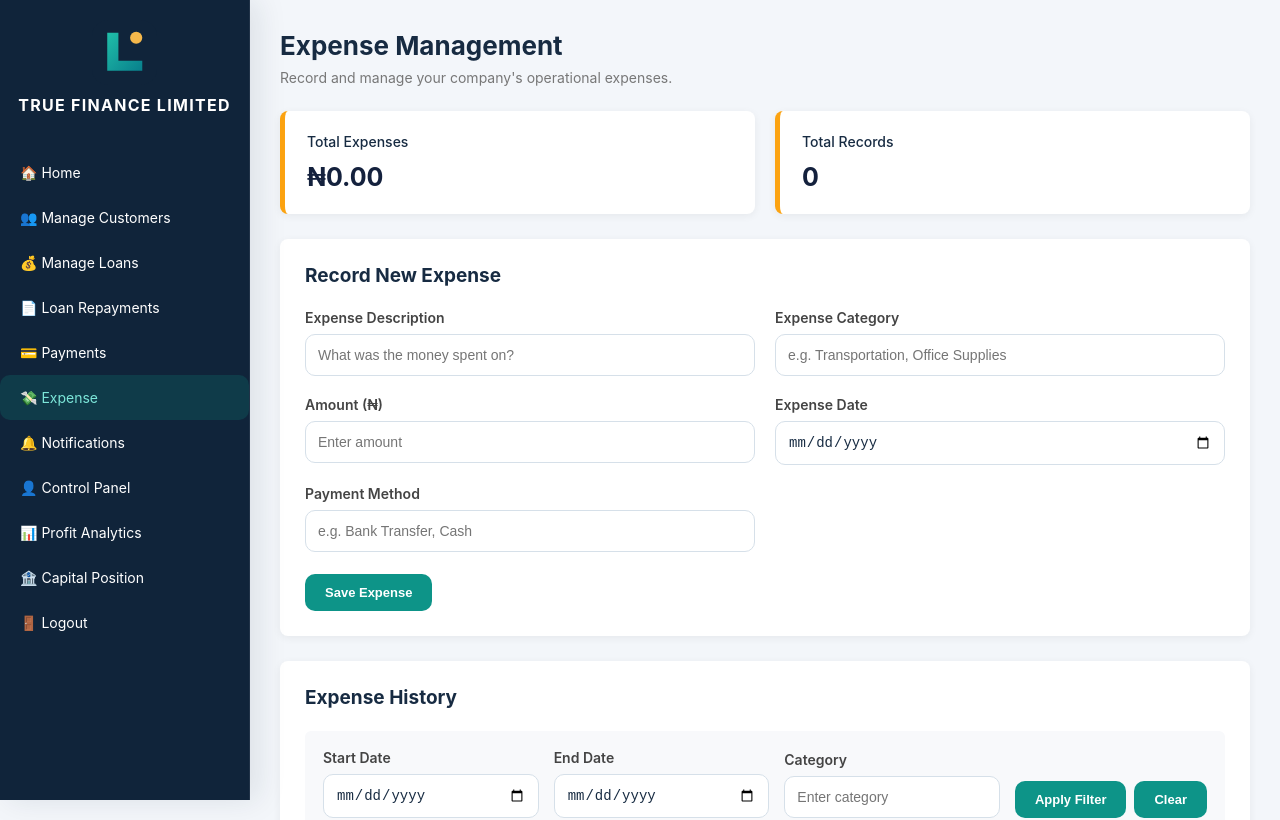
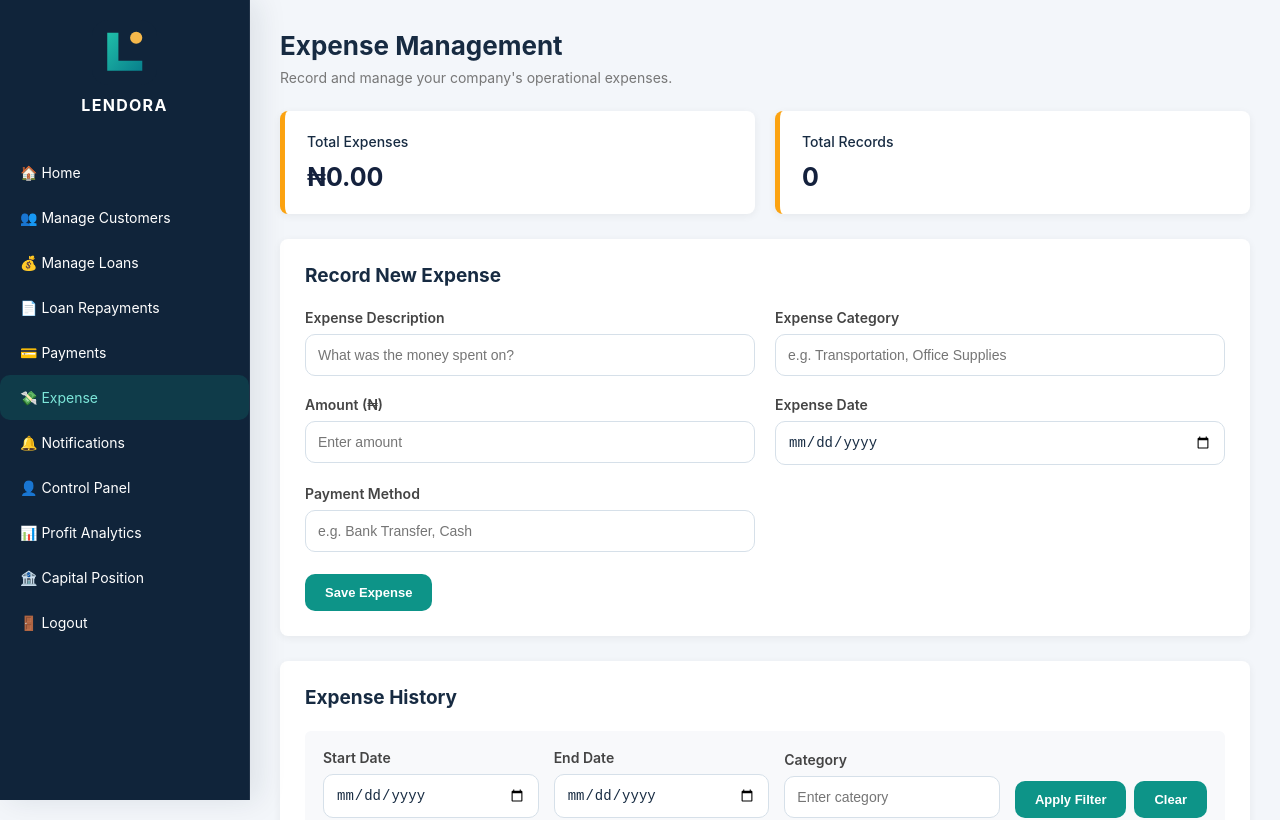
Before and after one commit to kingluise/Lendora, a plain HTML site: page expense.html in a window 1280 px wide. Shown: the top 820 px of the page. Drawn offline with Linux system fonts and the light colour scheme; no server answers; sample sign-in values are in the browser's storage.

Commit message:
web manifest

```diff
--- a/expense.html
+++ b/expense.html
@@ -1,4 +1,3 @@
-
 <!DOCTYPE html>
 <html lang="en">
 <head>
@@ -21,7 +20,7 @@
     <div class="sidebar">
         <div class="logo-title">
             <img src="images/lendora.svg" alt="Logo" class="logo">
-            <h2>TRUE FINANCE LIMITED</h2>
+            <h2>LENDORA</h2>
         </div>
 
         <ul class="menu">
```
Also changed, not shown: analysis.html (+0 -1 lines), capital-position.html (+0 -1 lines), customer.html (+0 -1 lines), dashboard.html (+0 -1 lines), images/firstlend.png (deleted), manifest.webmanifest.
